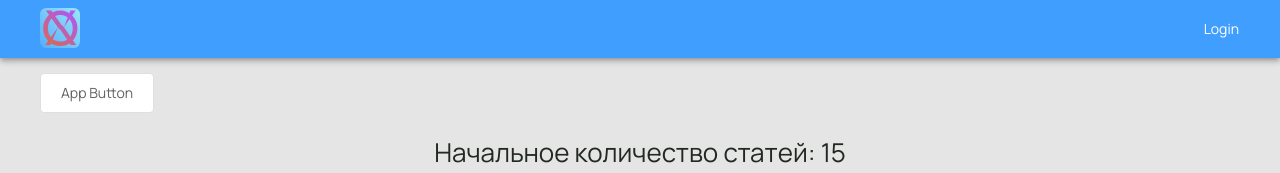
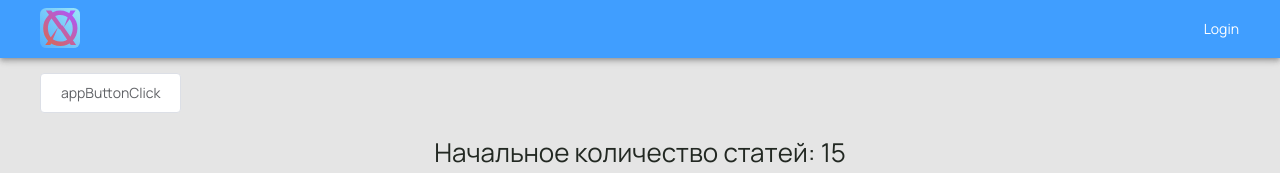
Before and after one commit to Grinch3214/hw-vue, a Vue app: page / in a window 1280 px wide. Shown: the top 173 px of the page. Built offline with nearby package versions, Linux system fonts and the light colour scheme.

Commit message:
add task 2

```diff
--- a/src/App.vue
+++ b/src/App.vue
@@ -2,7 +2,10 @@
   <div id="app" class="app" :class="{ active: showLoginPopUp }">
     <Header @loginButtonClick="loginButtonClick" />
     <div class="container main">
-      <app-button @appButtonClick="appButtonClick" />
+      <app-button
+        @appButtonClick="appButtonClick"
+        appButtonText="appButtonClick"
+      />
       <post-list />
       <app-pop-up
         v-if="show"
@@ -10,7 +13,10 @@
         @backPopUpEvent="backPopUpEvent"
         @continuePopUpEven="continuePopUpEven"
       />
-      <login-pop-up v-if="showLoginPopUp" @closePopUp="closePopUp"/>
+      <login-pop-up v-if="showLoginPopUp" @closePopUp="closePopUp" />
+      <div class="save-inner">
+        <app-button appButtonText="Save" />
+      </div>
     </div>
     <Footer />
   </div>
@@ -54,7 +60,7 @@ export default {
     },
     closePopUp() {
       this.showLoginPopUp = false;
-    }
+    },
   },
 };
 </script>
@@ -71,4 +77,8 @@ export default {
 .main {
   flex-grow: 1;
 }
+.save-inner {
+  text-align: center;
+  padding: 0 0 25px;
+}
 </style>
--- a/src/components/common/AppButton.vue
+++ b/src/components/common/AppButton.vue
@@ -1,6 +1,8 @@
 <template>
   <div>
-    <el-button @click="$emit('appButtonClick')">App Button</el-button>
+    <el-button @click="$emit('appButtonClick')">
+      {{ appButtonText }}
+    </el-button>
   </div>
 </template>
 
@@ -8,5 +10,6 @@
 export default {
   name: "AppButton",
   components: {},
+  props: ["appButtonText"],
 };
 </script>
```
